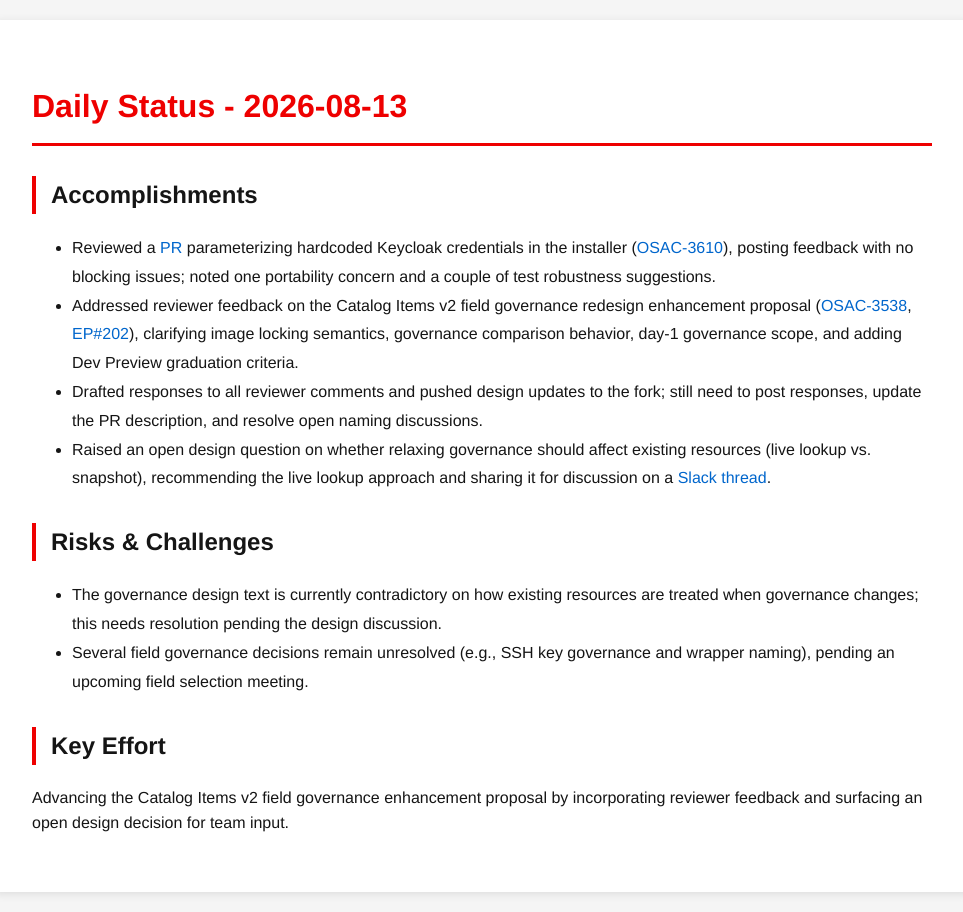
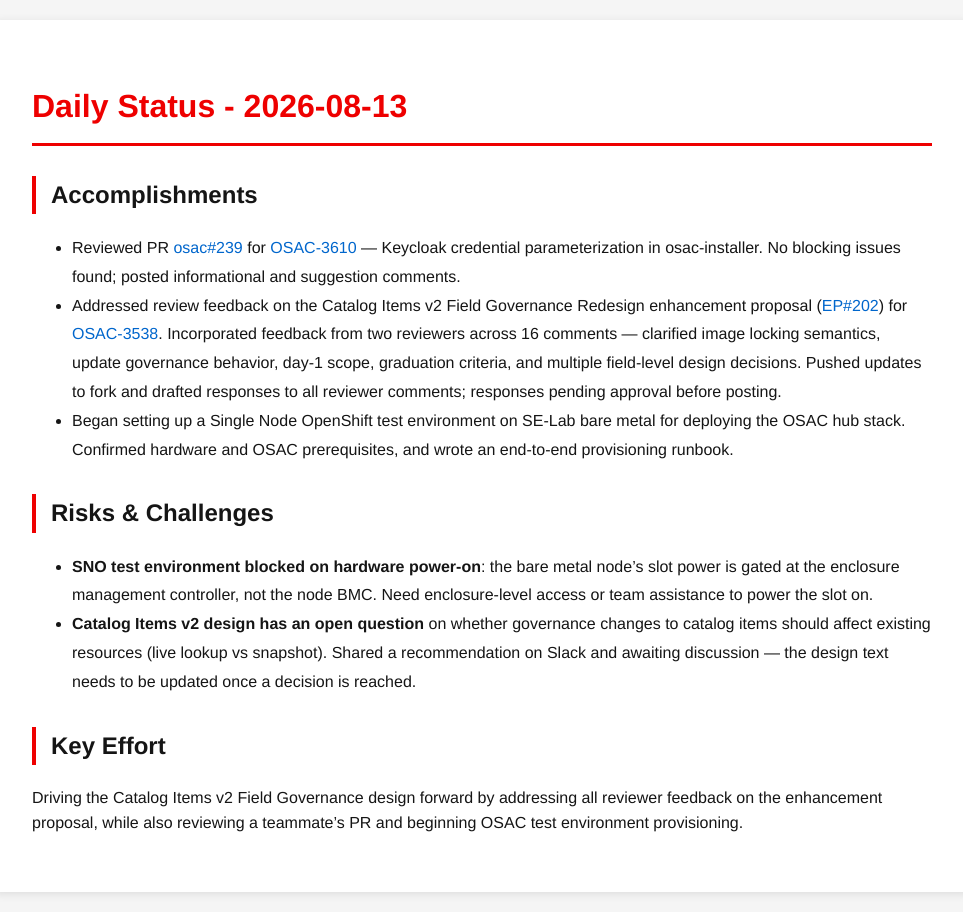
Before and after one commit to tzvatot/daily-status, a Jekyll site: the page built from 2026-08-13.md, in a window 1280 px wide. Shown: the whole page, without its empty margins (158-1121 px from the left). Built offline with Jekyll 4.4.1, drawn with Linux system fonts in a browser that asks for light colours.

Commit message:
Daily status update - 2026-08-13

```diff
--- a/2026-08-13.md
+++ b/2026-08-13.md
@@ -7,14 +7,13 @@
 # Daily Status - 2026-08-13
 
 ## Accomplishments
-- Reviewed a [PR](https://github.com/osac-project/osac/pull/239) parameterizing hardcoded Keycloak credentials in the installer ([OSAC-3610](https://redhat.atlassian.net/browse/OSAC-3610)), posting feedback with no blocking issues; noted one portability concern and a couple of test robustness suggestions.
-- Addressed reviewer feedback on the Catalog Items v2 field governance redesign enhancement proposal ([OSAC-3538](https://redhat.atlassian.net/browse/OSAC-3538), [EP#202](https://github.com/osac-project/enhancement-proposals/pull/202)), clarifying image locking semantics, governance comparison behavior, day-1 governance scope, and adding Dev Preview graduation criteria.
-- Drafted responses to all reviewer comments and pushed design updates to the fork; still need to post responses, update the PR description, and resolve open naming discussions.
-- Raised an open design question on whether relaxing governance should affect existing resources (live lookup vs. snapshot), recommending the live lookup approach and sharing it for discussion on a [Slack thread](https://redhat-internal.slack.com/archives/C08ESMFV85Q/p1786621100340429?thread_ts=1786438254.024539&cid=C08ESMFV85Q).
+- Reviewed PR [osac#239](https://github.com/osac-project/osac/pull/239) for [OSAC-3610](https://redhat.atlassian.net/browse/OSAC-3610) — Keycloak credential parameterization in osac-installer. No blocking issues found; posted informational and suggestion comments.
+- Addressed review feedback on the Catalog Items v2 Field Governance Redesign enhancement proposal ([EP#202](https://github.com/osac-project/enhancement-proposals/pull/202)) for [OSAC-3538](https://redhat.atlassian.net/browse/OSAC-3538). Incorporated feedback from two reviewers across 16 comments — clarified image locking semantics, update governance behavior, day-1 scope, graduation criteria, and multiple field-level design decisions. Pushed updates to fork and drafted responses to all reviewer comments; responses pending approval before posting.
+- Began setting up a Single Node OpenShift test environment on SE-Lab bare metal for deploying the OSAC hub stack. Confirmed hardware and OSAC prerequisites, and wrote an end-to-end provisioning runbook.
 
 ## Risks & Challenges
-- The governance design text is currently contradictory on how existing resources are treated when governance changes; this needs resolution pending the design discussion.
-- Several field governance decisions remain unresolved (e.g., SSH key governance and wrapper naming), pending an upcoming field selection meeting.
+- **SNO test environment blocked on hardware power-on**: the bare metal node's slot power is gated at the enclosure management controller, not the node BMC. Need enclosure-level access or team assistance to power the slot on.
+- **Catalog Items v2 design has an open question** on whether governance changes to catalog items should affect existing resources (live lookup vs snapshot). Shared a recommendation on Slack and awaiting discussion — the design text needs to be updated once a decision is reached.
 
 ## Key Effort
-Advancing the Catalog Items v2 field governance enhancement proposal by incorporating reviewer feedback and surfacing an open design decision for team input.
+Driving the Catalog Items v2 Field Governance design forward by addressing all reviewer feedback on the enhancement proposal, while also reviewing a teammate's PR and beginning OSAC test environment provisioning.
```
